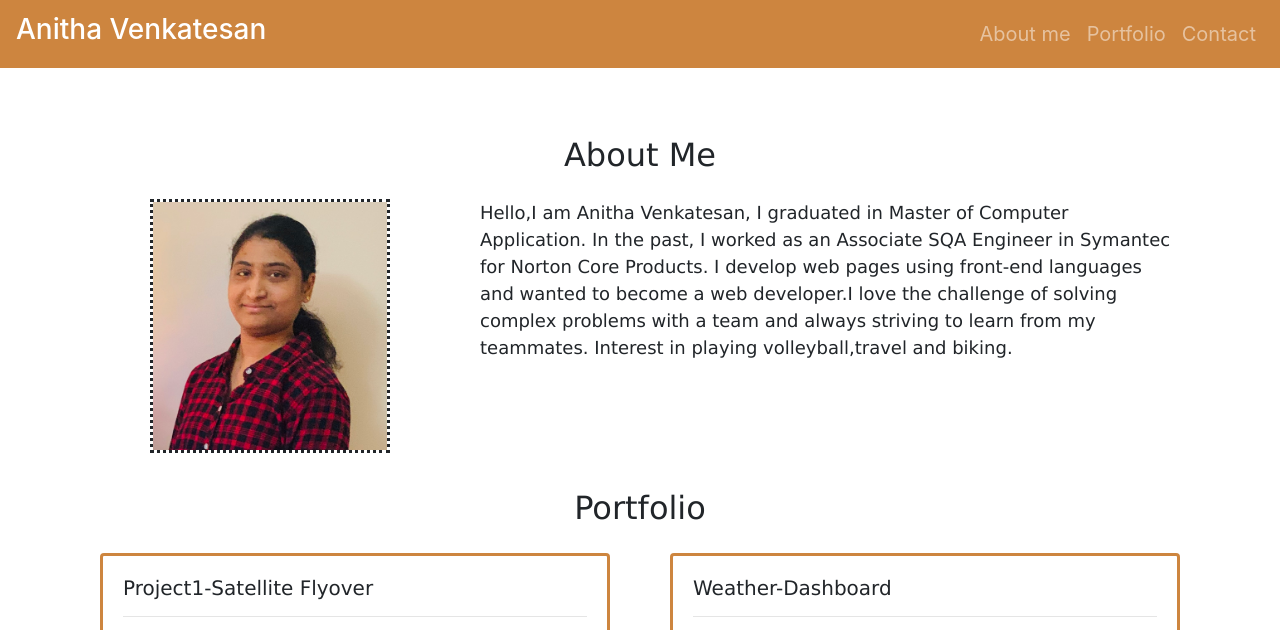
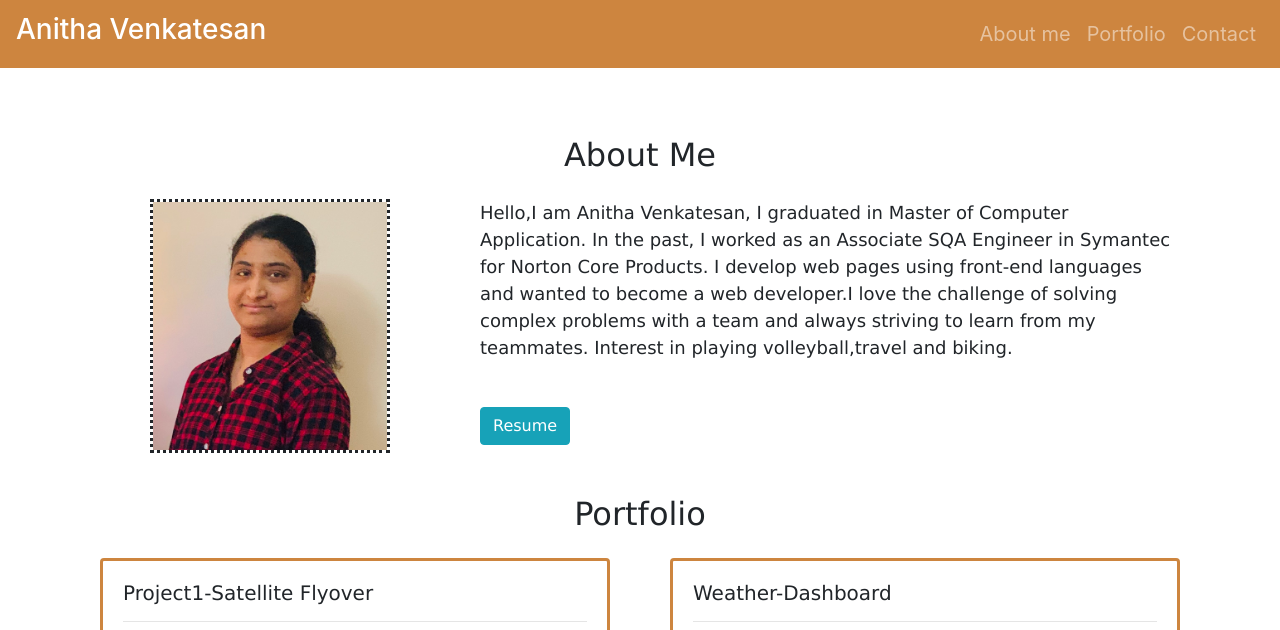
Before and after one commit to Anitha-Venkatesan/anitha-portfolio, a plain HTML site: page index.html in a window 1280 px wide. Shown: the top 630 px of the page. Drawn offline with nearby package versions, Linux system fonts and the light colour scheme.

Commit message:
Added button for resume

```diff
--- a/index.html
+++ b/index.html
@@ -62,7 +62,13 @@
                                     and always striving to learn from my teammates.
                                     Interest in playing volleyball,travel and biking.</p>
                             </section>
+                            <div class="row">
+                                <div class="col-2 resume">
+                                    <button type="button" class="btn btn-info">Resume</button>
+                                </div>
+                            </div>
                         </div>
+
                 </div>
                 <div class="row">
                     <div class="col">
--- a/style.css
+++ b/style.css
@@ -44,3 +44,6 @@
   #demo-image {
     width: 100%;
   }
+  .resume {
+    padding : 30px;
+  }
```
